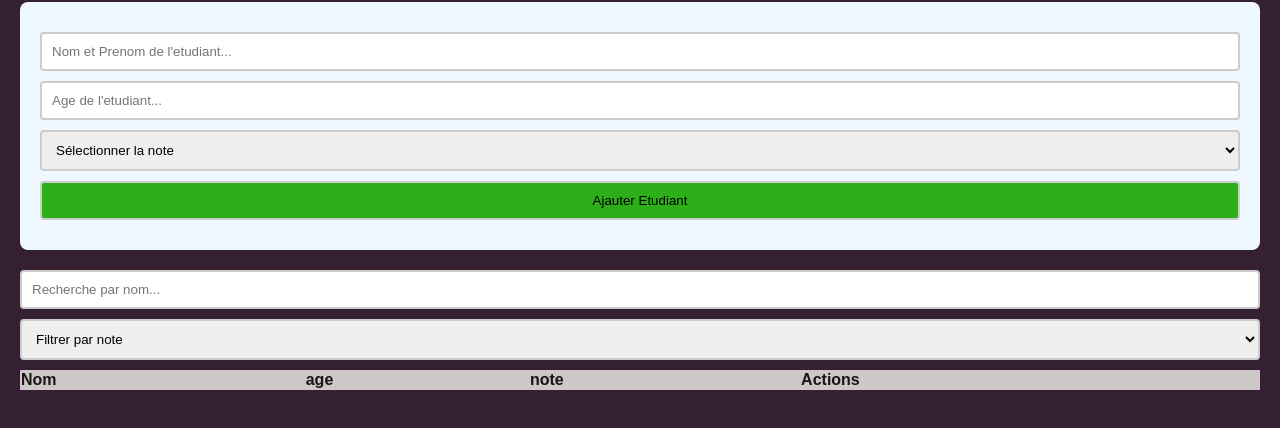
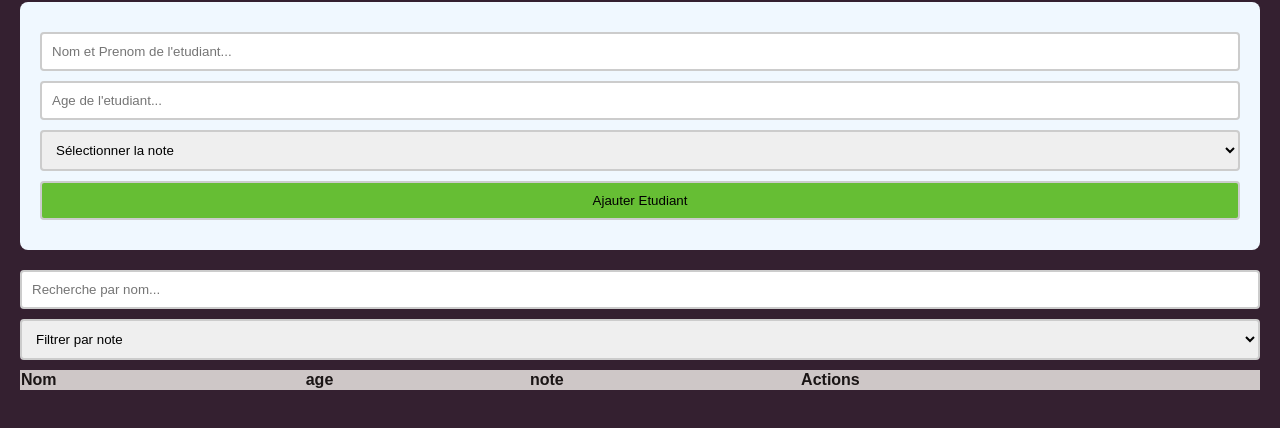
Before and after one commit to FeryelHmaidi/test_github, a plain HTML site: page index.html in a window 1280 px wide. Shown: the part 78-506 px from the top of the page. Drawn offline with Linux system fonts and the light colour scheme.

Commit message:
changement de css  et test

```diff
--- a/index.html
+++ b/index.html
@@ -39,12 +39,12 @@
 
         }
         button{
-            background-color:#2caf18;
+            background-color:#66be34;
             justify-content: center;
 
         }
         button:hover{
-            background-color: rgb(65, 130, 4);
+            background-color: rgb(25, 143, 66);
         }
         table{
             justify-content: center;
```
